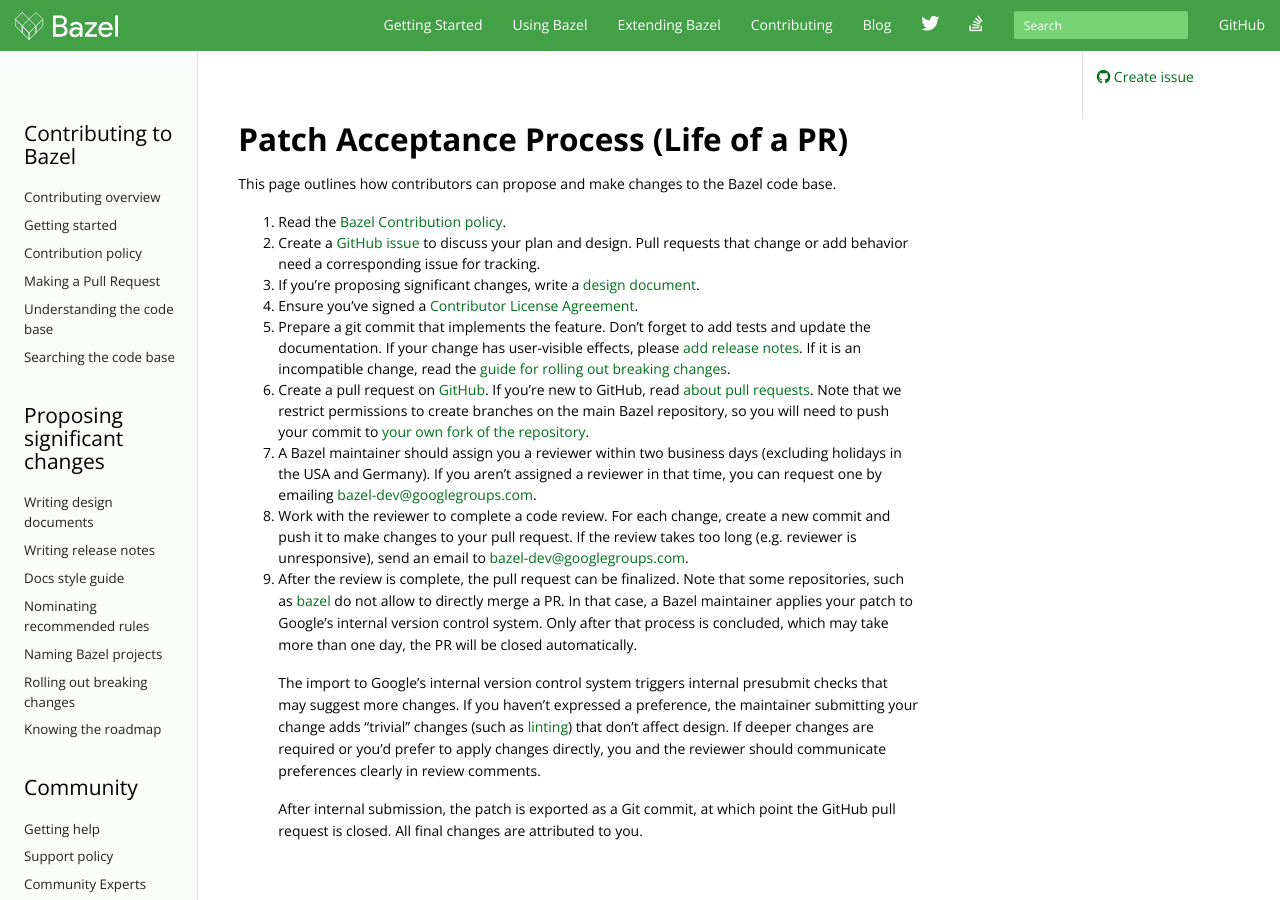
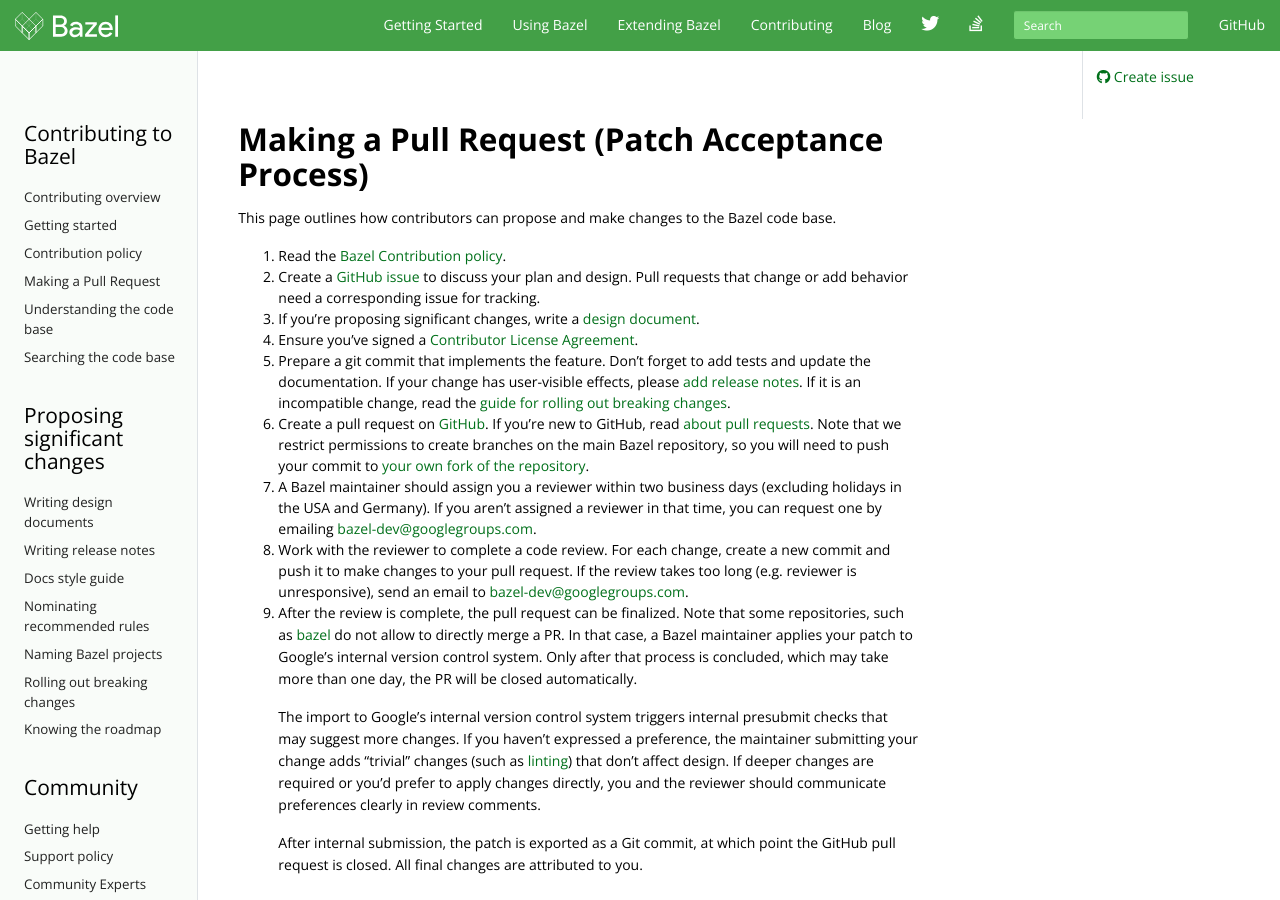
Before and after one commit to bazelbuild/bazel-website, a Jekyll site: the page built from basics/patching.md, in a window 1280 px wide and 900 px high. Built offline with Jekyll 4.4.1, drawn with Linux system fonts in a browser that asks for light colours; nearby versions of some CDN libraries; library files that are not in the unit come from our copies; comment, search, counter and statistics services are not loaded; the table of contents is made by our own code.

Commit message:
Update patching.md

```diff
--- a/basics/patching.md
+++ b/basics/patching.md
@@ -1,9 +1,9 @@
 ---
 layout: contribute
-title: Patch acceptance process
+title: Making a pull request
 ---
 
-# Patch Acceptance Process (Life of a PR)
+# Making a Pull Request (Patch Acceptance Process)
 
 This page outlines how contributors can propose and make changes to the Bazel code base.
 
```
